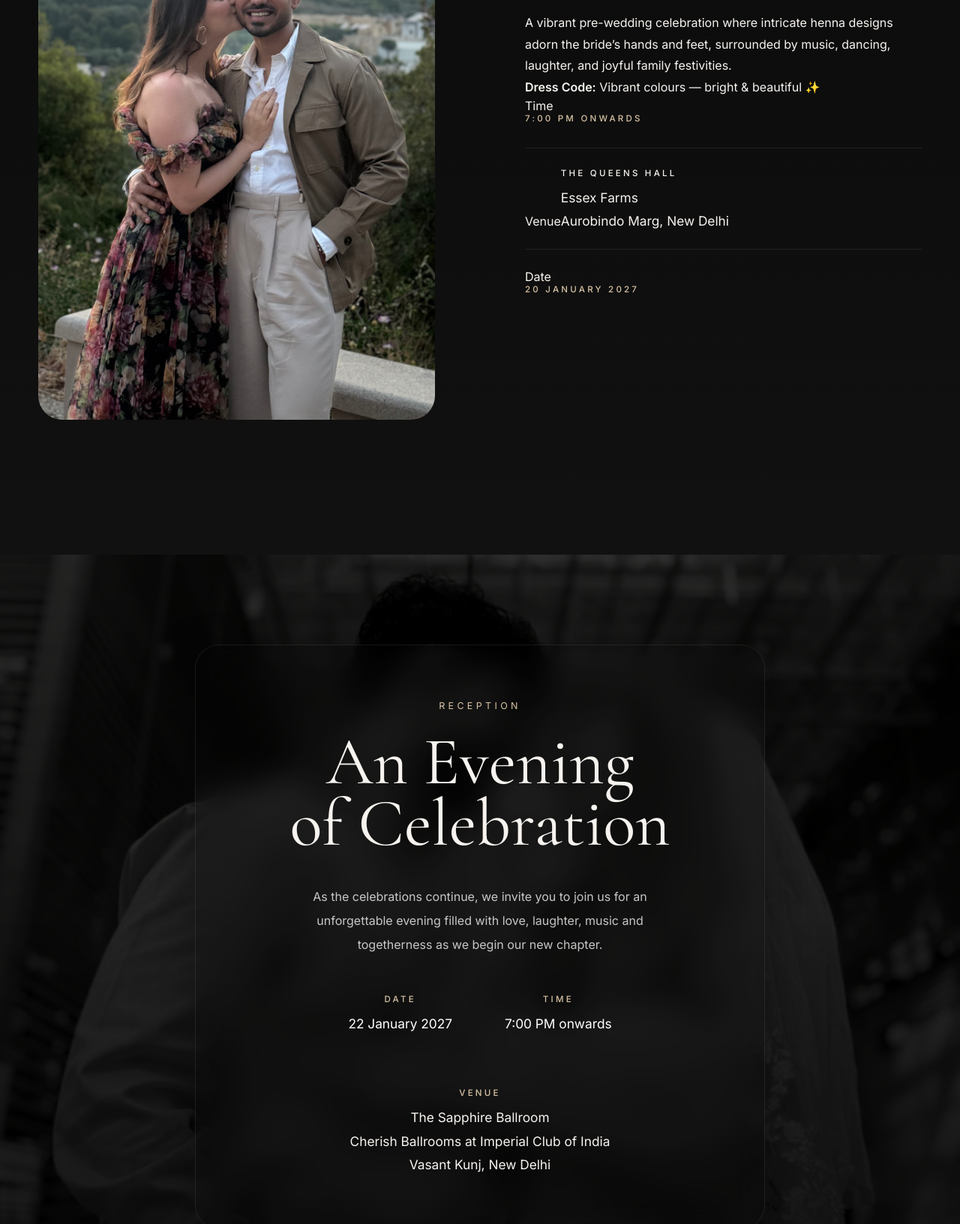
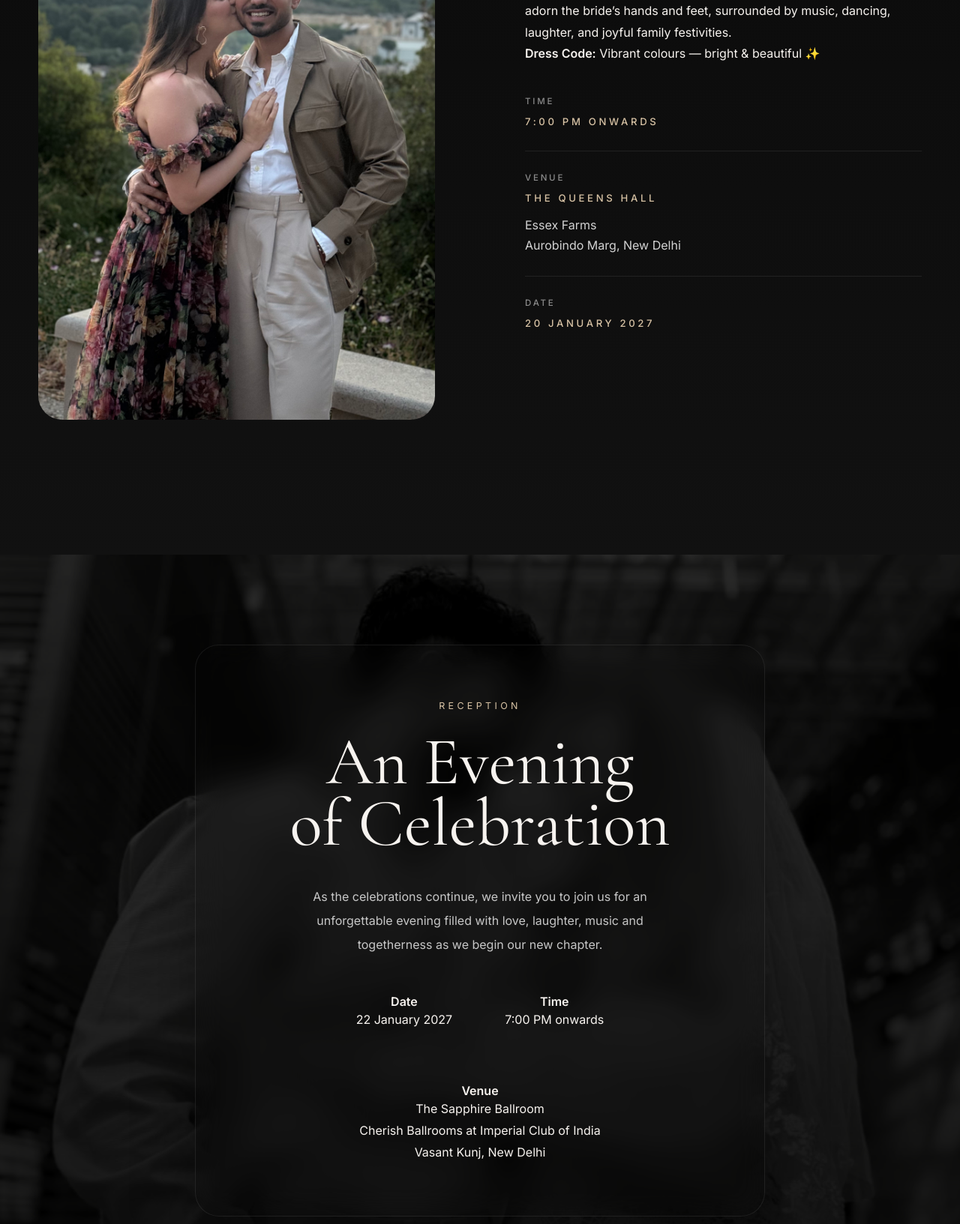
Before and after one commit to Hemanyadua0110/amit-estefane-wedding, a React (Vite) app in the folder wedding-invite/: page / in a window 1280 px wide. Shown: the part 1600-3233 px from the top of the page at 75% size. Built offline with nearby package versions, Linux system fonts and the light colour scheme.

Commit message:
Fix gallery layout and Mehendi styling

```diff
--- a/wedding-invite/src/components/Gallery.jsx
+++ b/wedding-invite/src/components/Gallery.jsx
@@ -3,8 +3,6 @@ import { motion } from "framer-motion";
 const photos = [
   "/gallery1.jpg",
   "/gallery2.jpg",
-  "/gallery3.jpg",
-  "/gallery4.jpg",
   "/gallery5.jpg",
 ];
 
--- a/wedding-invite/src/styles/components.css
+++ b/wedding-invite/src/styles/components.css
@@ -467,47 +467,74 @@ img{
     margin-bottom:50px;
 }
 
-.mehendi-details{
+/* ---------- MEHENDI DETAILS — FINAL ---------- */
 
-    display:flex;
-
-    flex-direction:column;
-
-    gap:26px;
+.mehendi-details {
+    display: flex;
+    flex-direction: column;
+    margin-top: 42px;
 }
 
-.detail{
-
-    padding-bottom:22px;
-
-    border-bottom:1px solid rgba(255,255,255,.08);
+.mehendi-details .detail {
+    padding: 28px 0;
+    border-bottom: 1px solid rgba(255, 255, 255, 0.08);
 }
 
-.detail:last-child{
-
-    border:none;
+.mehendi-details .detail:first-child {
+    padding-top: 0;
 }
 
-.detail h4{
-
-    color:#D8C3A5;
-
-    text-transform:uppercase;
-
-    letter-spacing:.28em;
-
-    font-size:.72rem;
-
-    margin-bottom:10px;
-
-    font-weight:500;
+.mehendi-details .detail:last-child {
+    border-bottom: none;
 }
 
-.detail p{
+.mehendi-details .detail span {
+    display: block;
+    margin-bottom: 10px;
 
-    font-size:1.08rem;
+    color: rgba(255, 255, 255, 0.52);
 
-    color:white;
+    font-size: 0.72rem;
+    font-weight: 500;
+    text-transform: uppercase;
+    letter-spacing: 0.24em;
+}
+
+.mehendi-details .detail h4 {
+    margin: 0;
+
+    color: #D8C3A5;
+
+    font-size: 0.82rem;
+    font-weight: 500;
+    text-transform: uppercase;
+    letter-spacing: 0.28em;
+    line-height: 1.6;
+}
+
+.mehendi-details .detail p {
+    margin: 12px 0 0;
+
+    color: rgba(255, 255, 255, 0.82);
+
+    font-size: 1rem;
+    line-height: 1.65;
+}
+
+.mehendi-details .venue-link {
+    display: block;
+    width: fit-content;
+
+    color: inherit;
+    text-decoration: none;
+    cursor: pointer;
+
+    transition: opacity 0.3s ease, transform 0.3s ease;
+}
+
+.mehendi-details .venue-link:hover {
+    opacity: 0.75;
+    transform: translateY(-2px);
 }
 
 
@@ -830,123 +857,125 @@ RECEPTION FINAL
     text-align:center;
 }
 /*=========================================
-GALLERY
+GALLERY — FINAL
 =========================================*/
 
-.gallery-section{
-    padding:160px 0;
-    overflow:hidden;
+.gallery-section {
+    padding: 160px 0;
+    overflow: hidden;
+    background: #090909;
 }
 
-.gallery-title{
-    max-width:1200px;
-    margin:0 auto 90px;
-    padding:0 8vw;
-    text-align:left;
+.gallery-title {
+    max-width: 1200px;
+    margin: 0 auto 70px;
+    padding: 0 8vw;
+    text-align: left;
 }
 
-.gallery-title .eyebrow{
-    color:#D8C3A5;
-    text-transform:uppercase;
-    letter-spacing:.35em;
-    font-size:.78rem;
-    margin-bottom:18px;
+.gallery-title .eyebrow {
+    color: #D8C3A5;
+    text-transform: uppercase;
+    letter-spacing: 0.35em;
+    font-size: 0.78rem;
+    margin-bottom: 18px;
 }
 
-.gallery-title h2{
-    font-family:"Cormorant Garamond", serif;
-    font-size:clamp(3.8rem,7vw,5.8rem);
-    font-weight:400;
-    line-height:.95;
-    letter-spacing:-0.02em;
-    margin:0;
-    color:#F7F3EF;
+.gallery-title h2 {
+    margin: 0;
+
+    color: #F7F3EF;
+
+    font-family: "Cormorant Garamond", serif;
+    font-size: clamp(3.8rem, 7vw, 5.8rem);
+    font-weight: 400;
+    line-height: 0.95;
+    letter-spacing: -0.02em;
 }
 
-.gallery-scroll{
-    display:flex;
-    gap:28px;
+.gallery-scroll {
+    display: flex;
+    align-items: center;
+    gap: 28px;
 
-    overflow-x:auto;
-    overflow-y:hidden;
+    width: 100%;
+    overflow-x: auto;
+    overflow-y: hidden;
 
-    padding:0 8vw 20px;
+    padding: 20px 8vw 40px;
 
-    scroll-snap-type:x mandatory;
-    scroll-behavior:smooth;
+    scroll-snap-type: x mandatory;
+    scroll-behavior: smooth;
 
-    scrollbar-width:none;
-    -ms-overflow-style:none;
+    scrollbar-width: none;
+    -ms-overflow-style: none;
 }
 
-.gallery-scroll::-webkit-scrollbar{
-    display:none;
+.gallery-scroll::-webkit-scrollbar {
+    display: none;
 }
 
-.gallery-card{
-    flex:0 0 420px;
+.gallery-card {
+    position: relative;
 
-    aspect-ratio:4/5;
+    flex: 0 0 420px;
+    height: 525px;
 
-    overflow:hidden;
+    overflow: hidden;
+    border-radius: 32px;
 
-    border-radius:32px;
-
-    scroll-snap-align:center;
-
-    background:#111;
+    scroll-snap-align: center;
 
     transition:
-        transform .45s ease,
-        box-shadow .45s ease;
+        transform 0.45s ease,
+        box-shadow 0.45s ease;
 }
 
-.gallery-card:hover{
-    transform:translateY(-8px);
-    box-shadow:0 30px 60px rgba(0,0,0,.28);
+.gallery-card img {
+    display: block;
+
+    width: 100%;
+    height: 100%;
+
+    object-fit: cover;
+
+    transition: transform 0.7s ease;
 }
 
-.gallery-card img{
-    width:100%;
-    height:100%;
-
-    object-fit:cover;
-
-    transition:transform .7s ease;
+.gallery-card:hover {
+    transform: translateY(-8px);
+    box-shadow: 0 30px 60px rgba(0, 0, 0, 0.28);
 }
 
-.gallery-card:hover img{
-    transform:scale(1.05);
+.gallery-card:hover img {
+    transform: scale(1.05);
 }
 
-/* ---------- MOBILE ---------- */
+@media (max-width: 768px) {
 
-@media(max-width:768px){
+    .gallery-section {
+        padding: 110px 0;
+    }
 
-.gallery-section{
-    padding:120px 0;
-}
+    .gallery-title {
+        padding: 0 24px;
+        margin-bottom: 50px;
+    }
 
-.gallery-title{
-    padding:0 24px;
-    margin-bottom:60px;
-}
+    .gallery-title h2 {
+        font-size: 3.3rem;
+    }
 
-.gallery-title h2{
-    font-size:3.3rem;
-}
+    .gallery-scroll {
+        gap: 20px;
+        padding: 20px 24px 30px;
+    }
 
-.gallery-scroll{
-    padding:0 24px 24px;
-    gap:20px;
-}
-
-.gallery-card{
-    flex:0 0 82vw;
-    height:70vh;
-    border-radius:24px;
-}
-
+    .gallery-card {
+        flex: 0 0 82vw;
+        height: 65vh;
+        border-radius: 24px;
+    }
 }
 
 
@@ -1307,11 +1336,6 @@ SECTION DIVIDERS
     opacity: 0.75;
     transform: translateY(-2px);
 }
-
-.venue-link h4,
-.venue-link p {
-    color: inherit;
-}
 .evil-eye {
     margin-top: 18px;
     text-align: center;
```
